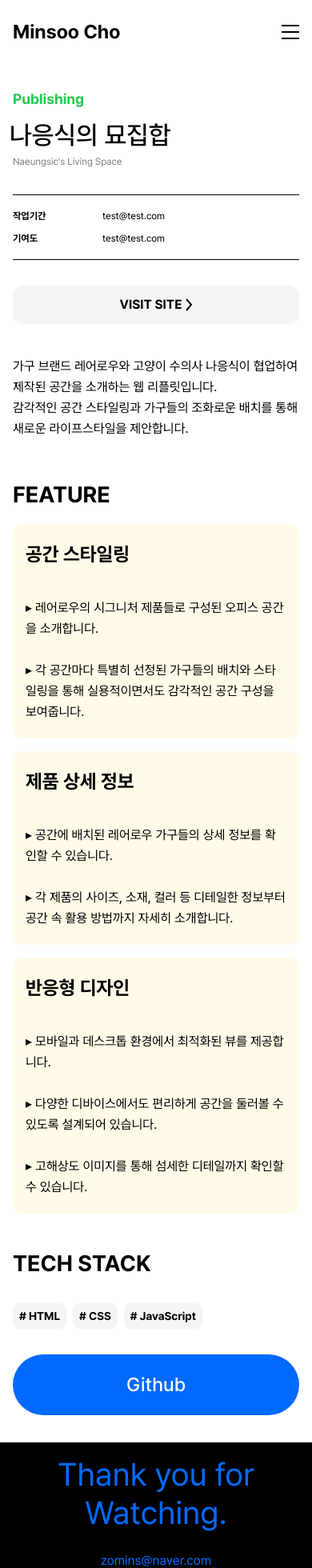
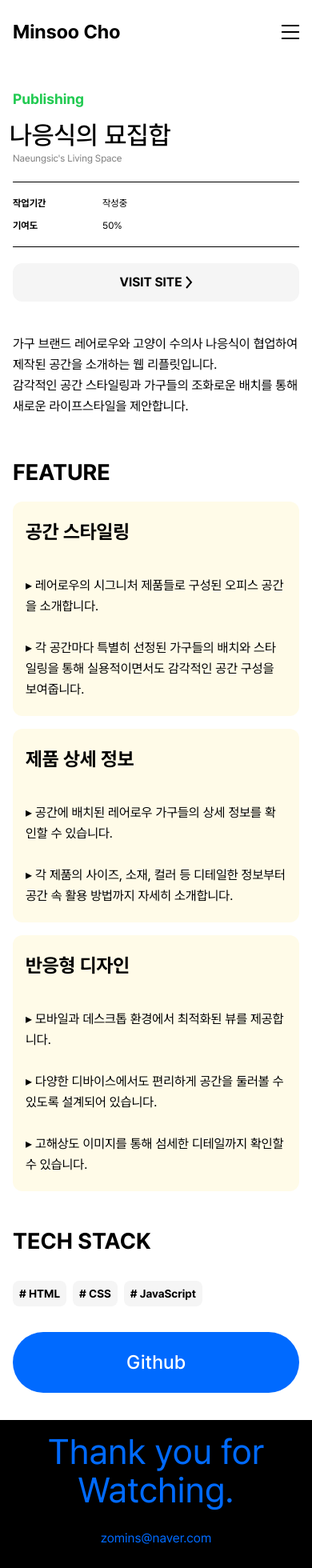
Before and after one commit to erinmzo/zomins-portfolio, a Next.js app: page /work/1 in a window 390 px wide. Shown: the top 1960 px of the page at 80% size. Built offline with nearby package versions, Linux system fonts and the light colour scheme.

Commit message:
detail mobile

```diff
--- a/src/components/common/layout/footer/Footer.tsx
+++ b/src/components/common/layout/footer/Footer.tsx
@@ -5,7 +5,7 @@ function Footer() {
   return (
     <footer className="bg-black pt-[16px] pb-[20px] md:py-[40px] ">
       <div className="w-full max-[390px] md:max-w-[1440px] px-4 md:px-12 mx-auto">
-        <div className="text-blue text-[40px] md:text-[104px] leading-[48px] md:leading-none text-center md:text-left">
+        <div className="text-blue text-[44px] md:text-[104px] leading-[48px] md:leading-none text-center md:text-left">
           Thank you for Watching.
         </div>
         <div className="md:hidden text-base text-blue mt-[24px] text-center">
--- a/src/components/main/MobileHome.tsx
+++ b/src/components/main/MobileHome.tsx
@@ -8,12 +8,12 @@ function MobileHome() {
           <span className="max-w-max py-1 px-3 rounded-[12px] bg-blue text-white font-medium">FRONTEND</span>
           <span className="max-w-max py-1 px-3 rounded-[12px] bg-blue text-white font-medium">DEVELOPER</span>
         </div>
-        <div className="mt-[36px] flex flex-col gap-3">
+        <div className="mt-[44px] flex flex-col gap-3">
           <span className="max-w-max py-1 px-3 rounded-[12px] bg-black text-white font-medium">MINSOO CHO</span>
           <span className="max-w-max py-1 px-3 rounded-[12px] bg-black text-white font-medium">PORTPOLIO</span>
         </div>
       </h2>
-      <div className="flex flex-col justify-center items-center mt-[160px] animate-bounce">
+      <div className="flex flex-col justify-center items-center mt-[150px] animate-bounce">
         <span className="font-medium text-[16px]">SCROLL</span>
         <span className="mt-1">
           <Image src="/arrow.svg" alt="화살표" width={20} height={12} />
--- a/src/components/main/TechStack.tsx
+++ b/src/components/main/TechStack.tsx
@@ -19,7 +19,7 @@ function TechStack() {
           <li>
             <a
               href={GITHUB_URL}
-              className="block py-5 md:py-[35px] text-[24px] md:text-[72px] text-center rounded-full bg-blue text-white font-medium"
+              className="block py-5 md:py-[35px] text-[28px] md:text-[72px] text-center rounded-full bg-blue text-white font-medium"
               target="_blank"
             >
               Github
@@ -28,7 +28,7 @@ function TechStack() {
           <li>
             <a
               href={BLOG_URL}
-              className="block py-5 md:py-[35px] text-[24px] md:text-[72px] text-center rounded-full bg-orange text-white font-medium"
+              className="block py-5 md:py-[35px] text-[28px] md:text-[72px] text-center rounded-full bg-orange text-white font-medium"
               target="_blank"
             >
               Blog
@@ -37,7 +37,7 @@ function TechStack() {
           <li>
             <a
               href={RESUME_URL}
-              className="block py-5 md:py-[35px] text-[24px] md:text-[72px] text-center rounded-full bg-green text-white font-medium"
+              className="block py-5 md:py-[35px] text-[28px] md:text-[72px] text-center rounded-full bg-green text-white font-medium"
               target="_blank"
             >
               Resume
--- a/src/components/main/Work.tsx
+++ b/src/components/main/Work.tsx
@@ -6,7 +6,7 @@ import WorkCard from "../work/list/WorkCard";
 function Work() {
   return (
     <Page>
-      <div className="pt-[72px] md:pt-[140px] flex flex-col gap-5 md:gap-6 pb-[120px]">
+      <div className="pt-[72px] md:pt-[140px] flex flex-col gap-3 md:gap-6 pb-[120px]">
         <h3 className="font-bold text-[32px] md:text-[64px]">WORK</h3>
         <ul className="border-t border-black">
           {WORK_LIST.slice(0, 3).map((work) => (
--- a/src/components/work/detail/TestAccount.tsx
+++ b/src/components/work/detail/TestAccount.tsx
@@ -7,16 +7,16 @@ interface TestAccountProps {
 function TestAccount({ testId, testPw, link }: TestAccountProps) {
   return (
     <div className="mb-[40px]">
-      <div className="flex flex-col md:flex-row md:items-end justify-between my-8 md:my-0 py-5 md:py-8 border-t border-b border-black text-[18px] gap-4 md:gap-0">
+      <div className="flex flex-col md:flex-row md:items-end justify-between my-5 md:my-0 py-5 md:py-8 border-t border-b border-black text-[18px] gap-4 md:gap-0">
         {/* Desktop Layout */}
         <div className="hidden md:grid md:grid-cols-2 md:gap-x-32 md:gap-y-[28px] w-full max-w-3xl">
           <div className="flex gap-8">
+            <span className="w-20 font-bold">작업기간</span>
+            <span>작성중</span>
+          </div>
+          <div className="flex gap-8">
             <span className="w-20 font-bold">기여도</span>
             <span>50%</span>
-          </div>
-          <div className="flex gap-8">
-            <span className="w-20 font-bold">작업기간</span>
-            <span>작성중</span>
           </div>
           <div className="flex gap-8">
             <span className="w-20 font-bold">TEST ID</span>
@@ -33,11 +33,11 @@ function TestAccount({ testId, testPw, link }: TestAccountProps) {
           <div className="flex flex-col gap-4 text-[12px]">
             <div className="grid grid-cols-[80px_1fr] gap-8">
               <span className="font-bold leading-none">작업기간</span>
-              <span className="leading-none">test@test.com</span>
+              <span className="leading-none">작성중</span>
             </div>
             <div className="grid grid-cols-[80px_1fr] gap-8">
               <span className="font-bold leading-none">기여도</span>
-              <span className="leading-none">test@test.com</span>
+              <span className="leading-none">50%</span>
             </div>
           </div>
           {testId && testPw && (
@@ -77,14 +77,9 @@ function TestAccount({ testId, testPw, link }: TestAccountProps) {
       {/* Mobile Visit Site Button */}
       <div className="md:hidden bg-[#f5f5f5] rounded-[12px] py-4 w-full text-center">
         {link === "" ? (
-          <span className="font-bold leading-none">배포 준비중 입니다.</span>
+          <span className="font-bold leading-none opacity-55">배포 준비중 입니다.</span>
         ) : (
-          <a
-            href={link}
-            target="_blank"
-            rel="noopener noreferrer"
-            className="flex items-center justify-center font-bold gap-1 leading-none"
-          >
+          <a href={link} target="_blank" className="flex items-center justify-center font-bold gap-1 leading-none">
             VISIT SITE
             <svg width="9" height="16" viewBox="0 0 9 16" fill="none" xmlns="http://www.w3.org/2000/svg">
               <path d="M1 1L7 7.84091L1 15" stroke="black" strokeWidth="2" />
--- a/src/components/work/detail/Title.tsx
+++ b/src/components/work/detail/Title.tsx
@@ -8,7 +8,7 @@ function Title({ category, title, engTitle }: TitleProps) {
   return (
     <div>
       <div className="text-[18px] md:text-[36px] text-green font-bold">{category}</div>
-      <h2 className="py-[16px] pb-0 md:py-[40px] flex flex-col gap-2 md:gap-3">
+      <h2 className="py-[16px] pb-0 md:py-[40px] flex flex-col gap-1 md:gap-3">
         <span className="text-[32px] md:text-[96px] font-medium md:font-normal leading-none -ml-1">{title}</span>
         <span className="text-[12px] md:text-[28px] opacity-50">{engTitle}</span>
       </h2>
--- a/src/components/work/list/WorkCard.tsx
+++ b/src/components/work/list/WorkCard.tsx
@@ -23,7 +23,7 @@ function WorkCard({ work }: WorkCardProps) {
         <h4 className="mt-3 md:mt-6 text-[32px] md:text-[96px] font-medium md:font-regular leading-none">
           {work.title}
         </h4>
-        <ul className="mt-[32px] md:mt-[64px] flex items-center gap-3">
+        <ul className="mt-[32px] md:mt-[64px] flex items-center gap-2 md:gap-3">
           {work.tags.map((tag) => (
             <li
               key={tag}
```
